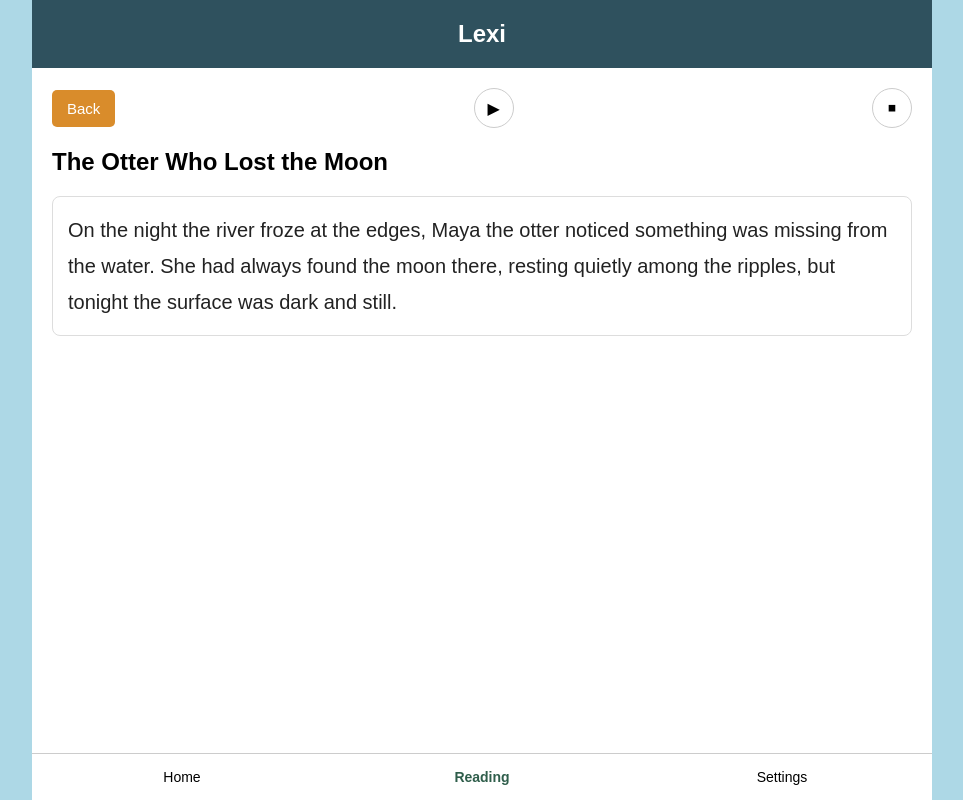
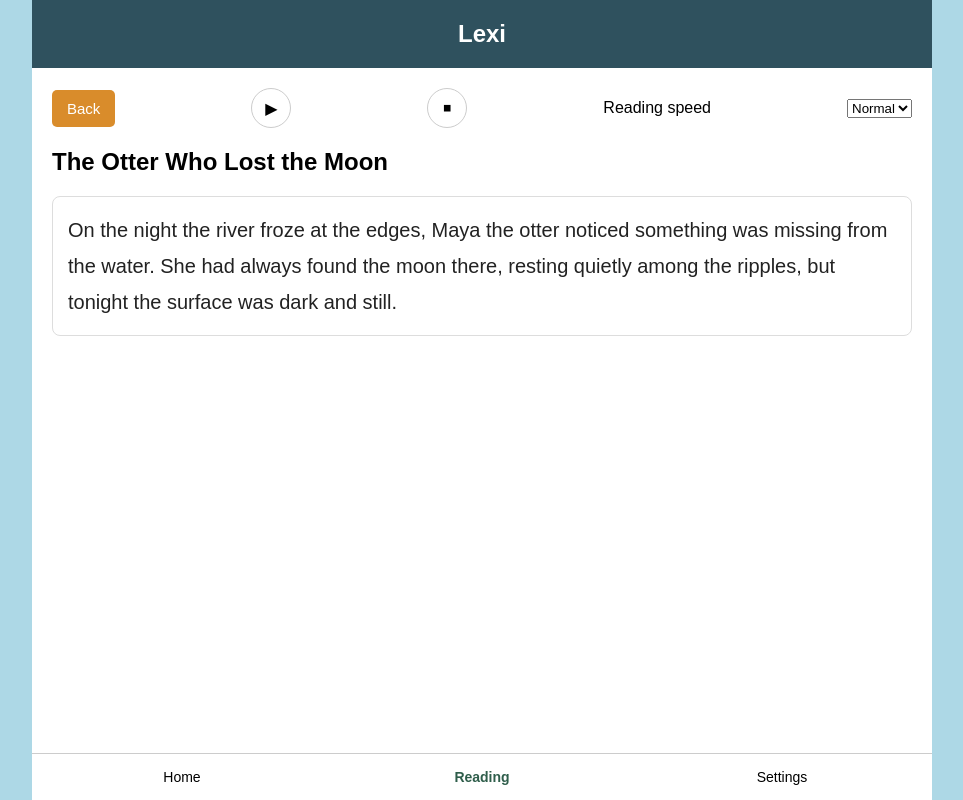
Before and after one commit to NDEHFOJE-star/INTRO-TO-SOFTWARE-ENGINEERING-, a plain HTML site: page lexi/index2.html in a window 1280 px wide. Both pictures are taken after a click on the button "Reading". Shown: the whole page, without its empty margins (158-1121 px from the left). Drawn offline with Linux system fonts and the light colour scheme.

Commit message:
Add reading speed control

```diff
--- a/lexi/index2.html
+++ b/lexi/index2.html
@@ -42,6 +42,12 @@
         <button class="btn" onclick="showScreen('home')">Back</button>
         <button class="icon-btn" id="playPauseBtn">▶</button>
         <button class="icon-btn" id="stopBtn">⏹</button>
+        <label for="speedControl">Reading speed</label>
+<select id="speedControl">
+    <option value="-25%">Slow</option>
+    <option value="+0%" selected>Normal</option>
+    <option value="+25%">Fast</option>
+</select>
       </div>
 
       <h2>The Otter Who Lost the Moon</h2>
```
